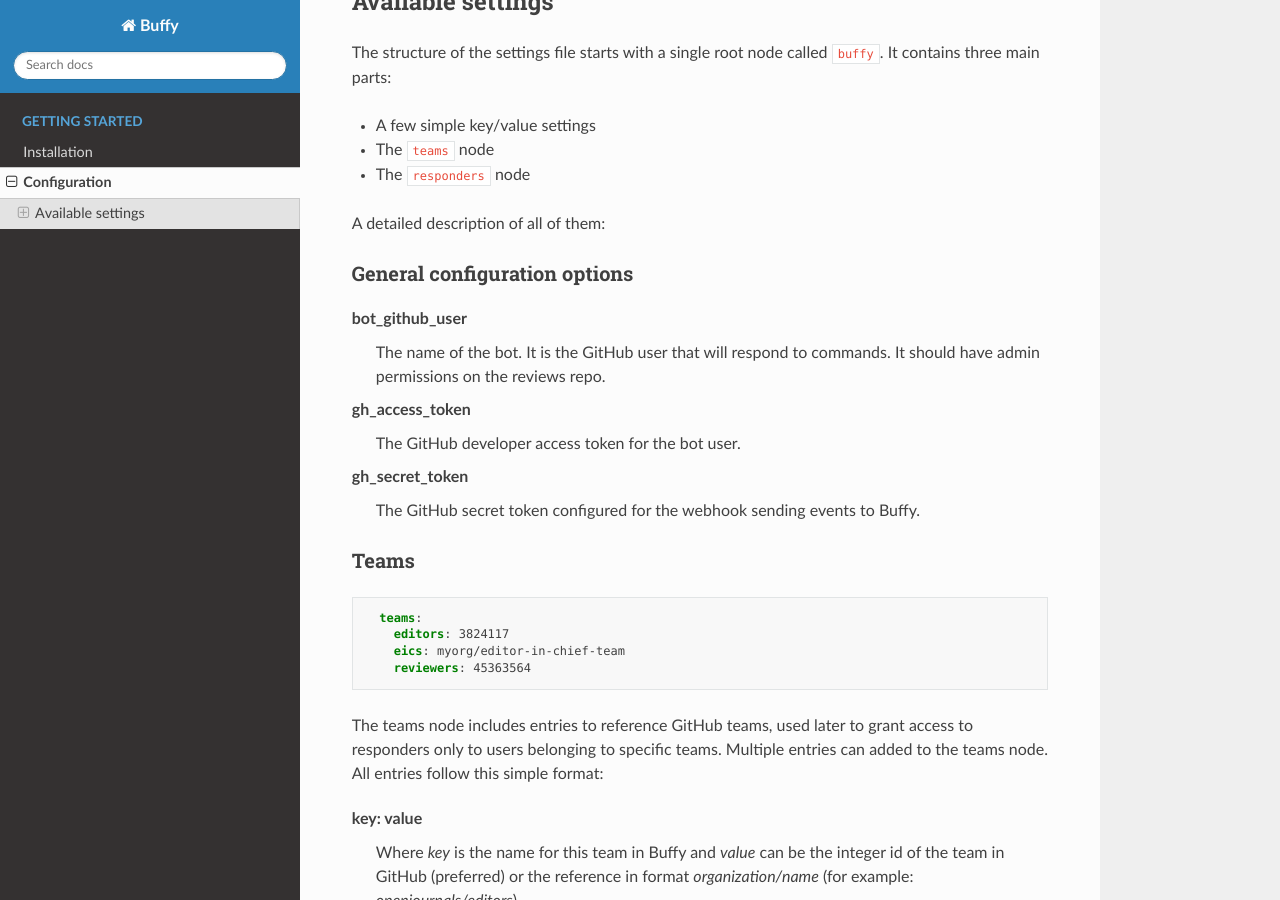
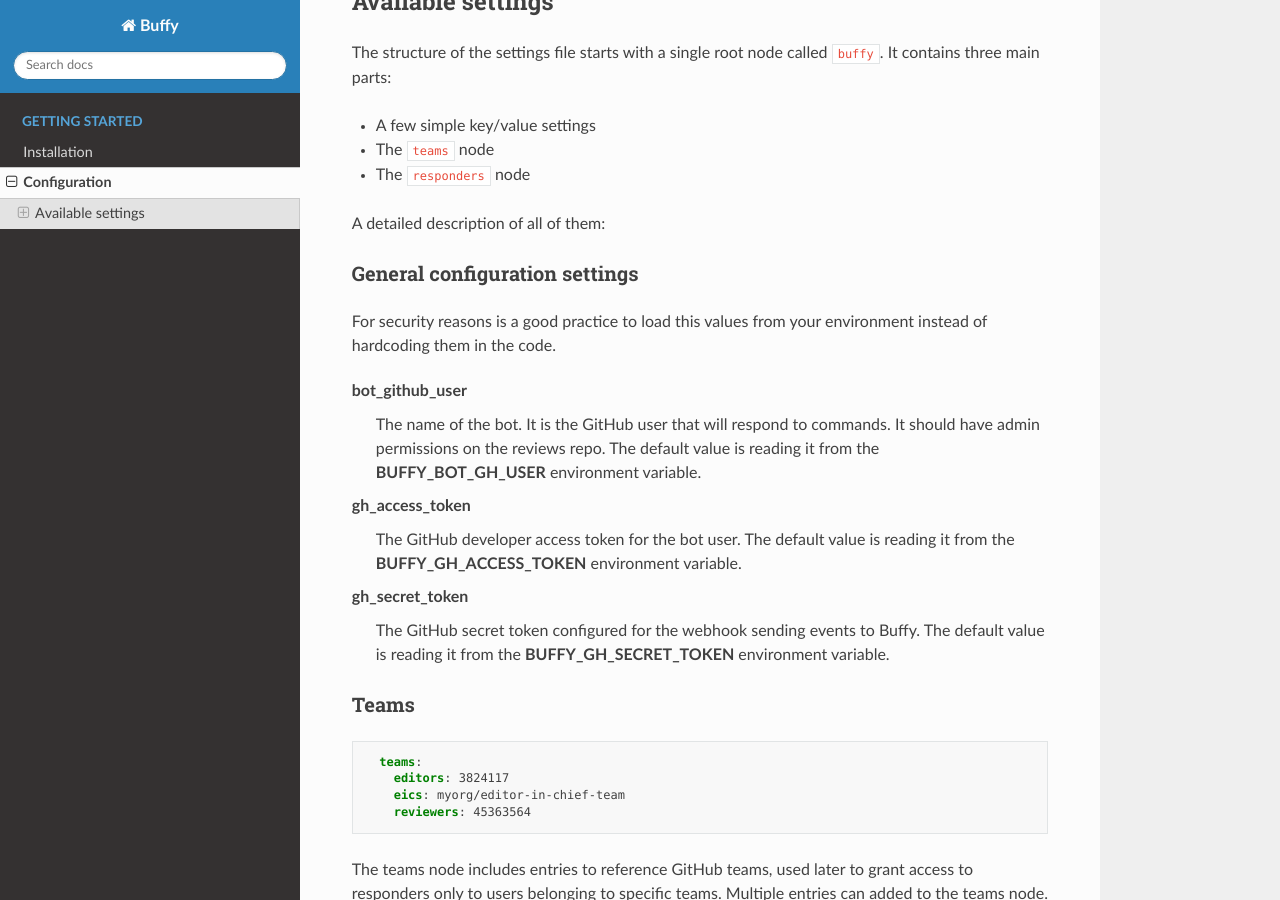
Before and after one commit to openjournals/buffy, a Sphinx documentation site: the page built from docs/configuration.md, in a window 1280 px wide and 900 px high, scrolled down 941 px. Built offline with Sphinx 7.4.7 and the Read the Docs theme 2.0.0, drawn with Linux system fonts in a browser that asks for light colours.

```diff
--- a/docs/configuration.md
+++ b/docs/configuration.md
@@ -50,17 +50,19 @@ It contains three main parts:
 
 A detailed description of all of them:
 
-### General configuration options
+### General configuration settings
+
+For security reasons is a good practice to load this values from your environment instead of hardcoding them in the code.
 
 <dl>
   <dt>bot_github_user</dt>
-  <dd>The name of the bot. It is the GitHub user that will respond to commands. It should have admin permissions on the reviews repo.</dd>
+  <dd>The name of the bot. It is the GitHub user that will respond to commands. It should have admin permissions on the reviews repo. The default value is reading it from the <strong>BUFFY_BOT_GH_USER</strong> environment variable.</dd>
 
   <dt>gh_access_token</dt>
-  <dd>The GitHub developer access token for the bot user.</dd>
+  <dd>The GitHub developer access token for the bot user. The default value is reading it from the <strong>BUFFY_GH_ACCESS_TOKEN</strong> environment variable.</dd>
 
   <dt>gh_secret_token</dt>
-  <dd>The GitHub secret token configured for the webhook sending events to Buffy.</dd>
+  <dd>The GitHub secret token configured for the webhook sending events to Buffy. The default value is reading it from the <strong>BUFFY_GH_SECRET_TOKEN</strong> environment variable.</dd>
 </dl>
 
 ### Teams
```
